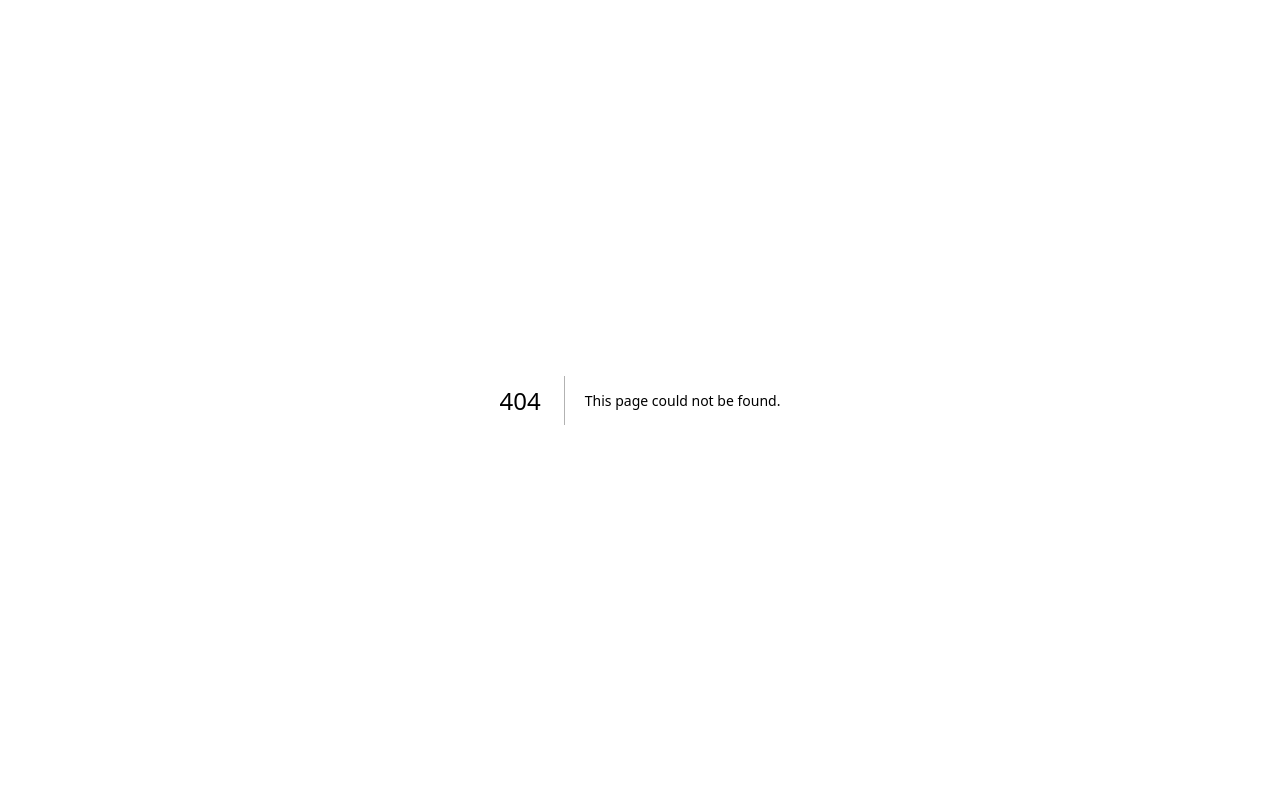
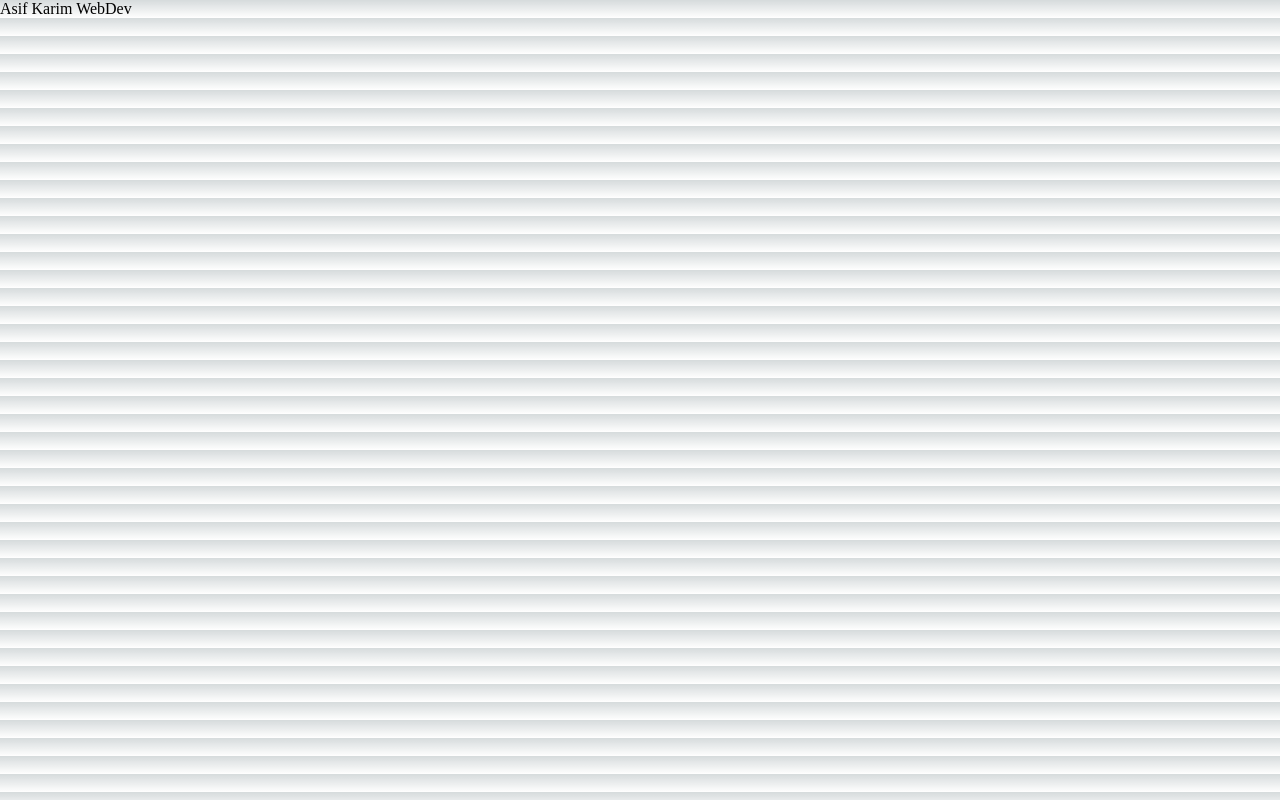
Before and after one commit to asif-karim100/Nextjs-tut, a Next.js app: page /about/developer in a window 1280 px wide. Before the commit this address had no page. Built offline with nearby package versions, Linux system fonts and the light colour scheme.

Commit message:
Making Nested Routes

```diff
--- /dev/null
+++ b/pages/about/developer.js
@@ -0,0 +1,9 @@
+import React from 'react'
+
+const developer = () => {
+  return (
+    <div>Asif Karim WebDev</div>
+  )
+}
+
+export default developer;
```
Also changed, not shown: pages/about/index.js (renamed from pages/about.js).
